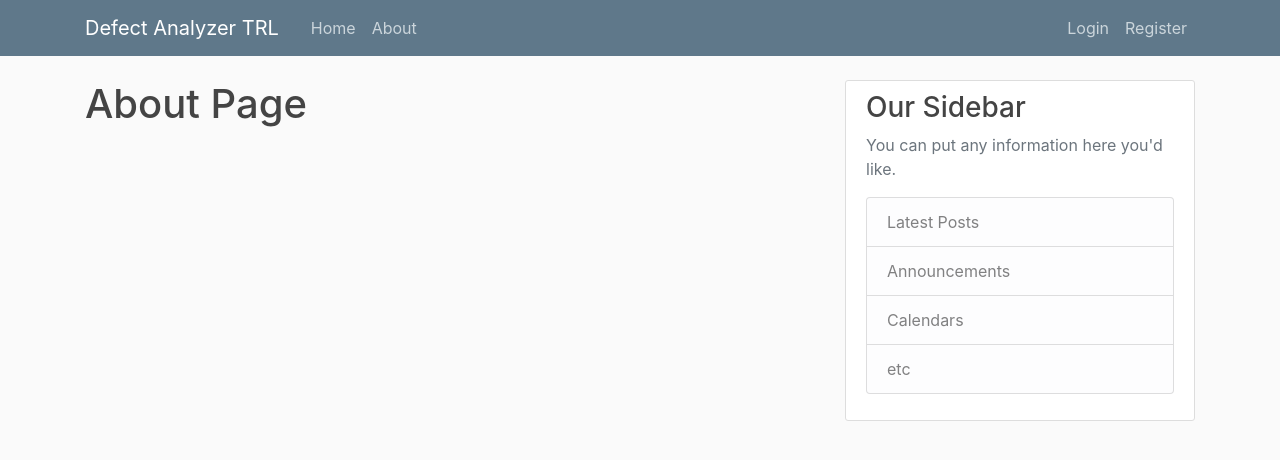
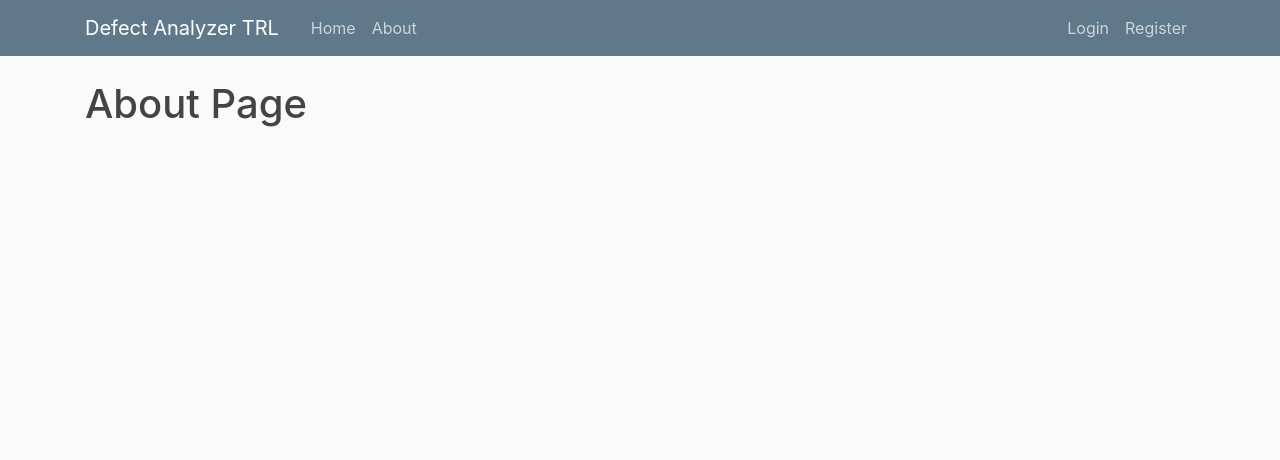
Before and after one commit to fblanc92/Defect_analyzer_front, a Flask app: page /about in a window 1280 px wide. Shown: the top 460 px of the page. Run offline with Flask 2, Linux system fonts and the light colour scheme; some libraries are stand-ins or nearby versions.

Commit message:
Solved some imports

```diff
--- /dev/null
+++ b/defect_app/interface/interface_utils.py
@@ -0,0 +1,6 @@
+import threading
+from resources_front.DA_backend import run
+def start_backend():
+
+def scan_coils_in_register():
+    scan_timer = threading.Timer(5, scan_coils_in_register())
--- a/defect_app/templates/layout.html
+++ b/defect_app/templates/layout.html
@@ -64,18 +64,18 @@
         {% endwith %}
         {% block content %}{% endblock %}
       </div>
-      <div class="col-md-4">
-        <div class="content-section">
-          <h3>Our Sidebar</h3>
-          <p class='text-muted'>You can put any information here you'd like.
-          <ul class="list-group">
-            <li class="list-group-item list-group-item-light">Latest Posts</li>
-            <li class="list-group-item list-group-item-light">Announcements</li>
-            <li class="list-group-item list-group-item-light">Calendars</li>
-            <li class="list-group-item list-group-item-light">etc</li>
-          </ul>
-          </p>
-        </div>
+<!--      <div class="col-md-4">-->
+<!--        <div class="content-section">-->
+<!--          <h3>Our Sidebar</h3>-->
+<!--          <p class='text-muted'>You can put any information here you'd like.-->
+<!--          <ul class="list-group">-->
+<!--            <li class="list-group-item list-group-item-light">Latest Posts</li>-->
+<!--            <li class="list-group-item list-group-item-light">Announcements</li>-->
+<!--            <li class="list-group-item list-group-item-light">Calendars</li>-->
+<!--            <li class="list-group-item list-group-item-light">etc</li>-->
+<!--          </ul>-->
+<!--          </p>-->
+<!--        </div>-->
       </div>
     </div>
   </main>
```
Also changed, not shown: run.py (+12 -9 lines), defect_app/interface/__init__.py (added), defect_app/site.db, resources_front/__init__.py (added), resources_front/environment_files/set_environment_variables.py (renamed from resources/environment_files/set_environment_variables.py), resources_front/old/docker-compose.yml (renamed from resources/old/docker-compose.yml), resources_front/old/forms.py (renamed from resources/old/forms.py), resources_front/old/routes.py (renamed from resources/old/routes.py), 7 other files.
